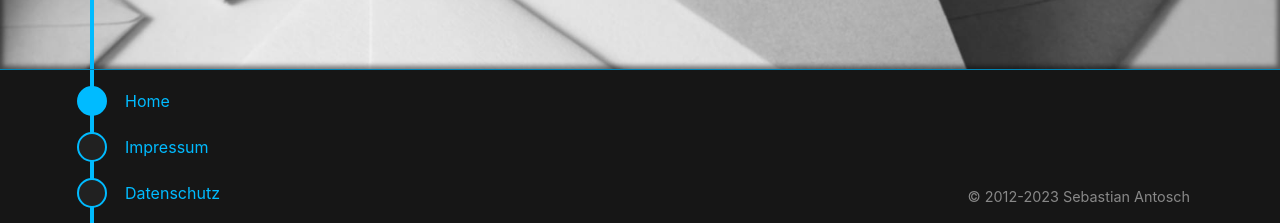
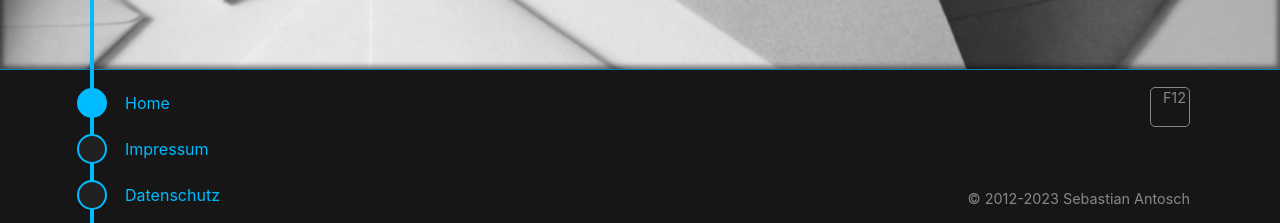
Before and after one commit to santosch/website2023, a Next.js app: page / in a window 1280 px wide. Shown: the part 5659-5882 px from the top of the page. Built offline with nearby package versions, Linux system fonts and the light colour scheme.

Commit message:
add console greeting

```diff
--- a/src/components/Footer/Footer.module.scss
+++ b/src/components/Footer/Footer.module.scss
@@ -71,3 +71,19 @@
   color: var(--foreground-dark);
   font-size: 0.9rem;
 }
+
+.f12 {
+  display: inline-block;
+  width: 40px;
+  height: 40px;
+  padding: 3px;
+  border-radius: 5px;
+  border: 1px solid var(--foreground-dark);
+  color: var(--foreground-dark);
+  line-height: 1.0;
+  margin-bottom: 60px;
+
+  &:before {
+    content: "F12"
+  }
+}
--- a/src/components/Footer/Footer.tsx
+++ b/src/components/Footer/Footer.tsx
@@ -2,8 +2,18 @@
 
 import styles from "./Footer.module.scss";
 import ActiveLink from "@santosch/components/ActiveLink/ActiveLink";
+import {useEffect} from "react";
+import consoleGreeting from "@santosch/helpers/consoleGreeting";
 
 export default function Footer(): JSX.Element {
+
+    useEffect(
+        () => {
+            consoleGreeting();
+        },
+        []
+    );
+
     return(
         <footer className={styles.container}>
             <div className={styles.inner}>
@@ -31,7 +41,10 @@ export default function Footer(): JSX.Element {
                     </ActiveLink>
                 </nav>
                 <div className={styles.content}>
-                    &copy; 2012-{(new Date()).getFullYear()} Sebastian Antosch
+                    <div className={styles.f12} />
+                    <p>
+                        &copy; 2012-{(new Date()).getFullYear()} Sebastian Antosch
+                    </p>
                 </div>
             </div>
         </footer>
--- /dev/null
+++ b/src/helpers/consoleGreeting.ts
@@ -0,0 +1,51 @@
+
+function helloWorld(): string {
+    return `
+                                                                                                                                                                                dddddddd
+HHHHHHHHH     HHHHHHHHH                   lllllll lllllll                       WWWWWWWW                           WWWWWWWW                                 lllllll             d::::::d !!!
+H:::::::H     H:::::::H                   l:::::l l:::::l                       W::::::W                           W::::::W                                 l:::::l             d::::::d!!:!!
+H:::::::H     H:::::::H                   l:::::l l:::::l                       W::::::W                           W::::::W                                 l:::::l             d::::::d!:::!
+HH::::::H     H::::::HH                   l:::::l l:::::l                       W::::::W                           W::::::W                                 l:::::l             d:::::d !:::!
+  H:::::H     H:::::H      eeeeeeeeeeee    l::::l  l::::l    ooooooooooo         W:::::W           WWWWW           W:::::W ooooooooooo   rrrrr   rrrrrrrrr   l::::l     ddddddddd:::::d !:::!
+  H:::::H     H:::::H    ee::::::::::::ee  l::::l  l::::l  oo:::::::::::oo        W:::::W         W:::::W         W:::::Woo:::::::::::oo r::::rrr:::::::::r  l::::l   dd::::::::::::::d !:::!
+  H::::::HHHHH::::::H   e::::::eeeee:::::eel::::l  l::::l o:::::::::::::::o        W:::::W       W:::::::W       W:::::Wo:::::::::::::::or:::::::::::::::::r l::::l  d::::::::::::::::d !:::!
+  H:::::::::::::::::H  e::::::e     e:::::el::::l  l::::l o:::::ooooo:::::o         W:::::W     W:::::::::W     W:::::W o:::::ooooo:::::orr::::::rrrrr::::::rl::::l d:::::::ddddd:::::d !:::!
+  H:::::::::::::::::H  e:::::::eeeee::::::el::::l  l::::l o::::o     o::::o          W:::::W   W:::::W:::::W   W:::::W  o::::o     o::::o r:::::r     r:::::rl::::l d::::::d    d:::::d !:::!
+  H::::::HHHHH::::::H  e:::::::::::::::::e l::::l  l::::l o::::o     o::::o           W:::::W W:::::W W:::::W W:::::W   o::::o     o::::o r:::::r     rrrrrrrl::::l d:::::d     d:::::d !:::!
+  H:::::H     H:::::H  e::::::eeeeeeeeeee  l::::l  l::::l o::::o     o::::o            W:::::W:::::W   W:::::W:::::W    o::::o     o::::o r:::::r            l::::l d:::::d     d:::::d !!:!!
+  H:::::H     H:::::H  e:::::::e           l::::l  l::::l o::::o     o::::o             W:::::::::W     W:::::::::W     o::::o     o::::o r:::::r            l::::l d:::::d     d:::::d  !!!
+HH::::::H     H::::::HHe::::::::e         l::::::ll::::::lo:::::ooooo:::::o              W:::::::W       W:::::::W      o:::::ooooo:::::o r:::::r           l::::::ld::::::ddddd::::::dd
+H:::::::H     H:::::::H e::::::::eeeeeeee l::::::ll::::::lo:::::::::::::::o               W:::::W         W:::::W       o:::::::::::::::o r:::::r           l::::::l d:::::::::::::::::d !!!
+H:::::::H     H:::::::H  ee:::::::::::::e l::::::ll::::::l oo:::::::::::oo                 W:::W           W:::W         oo:::::::::::oo  r:::::r           l::::::l  d:::::::::ddd::::d!!:!!
+HHHHHHHHH     HHHHHHHHH    eeeeeeeeeeeeee llllllllllllllll   ooooooooooo                    WWW             WWW            ooooooooooo    rrrrrrr           llllllll   ddddddddd   ddddd !!!
+
+`
+}
+
+const headline = 'color: #00bbff; font-weight: bold; font-size: 1.2rem';
+const unset = 'color: unset; font-weight: unset; font-size: unset;';
+
+export default function consoleGreeting(): void {
+    console.log('%c' + helloWorld(), 'color: #00bbff');
+    console.log(`
+👋 Hello fellow developer! I see you are interested in the technology behind this page!
+   So let's have a look 😊
+    `);
+    console.table({
+        NextJS: 13,
+        React: 18,
+        Typescript: 4.9,
+        SASS: 1.58,
+        'Apex Charts': 3,
+        'React Icons': 4.7,
+    });
+    console.log(`
+%c👀 Want to see more?
+%cCheck out the repository at https://github.com/santosch/website2023
+
+%c💻 Want to hire me?
+%cWell, why don't you create a pull-request there and show me, what you would change in this code.
+Too busy? Ok ok - just mailto://write@sebastian-antosch.de 💌
+    `,
+        headline, unset, headline, unset);
+}
```
